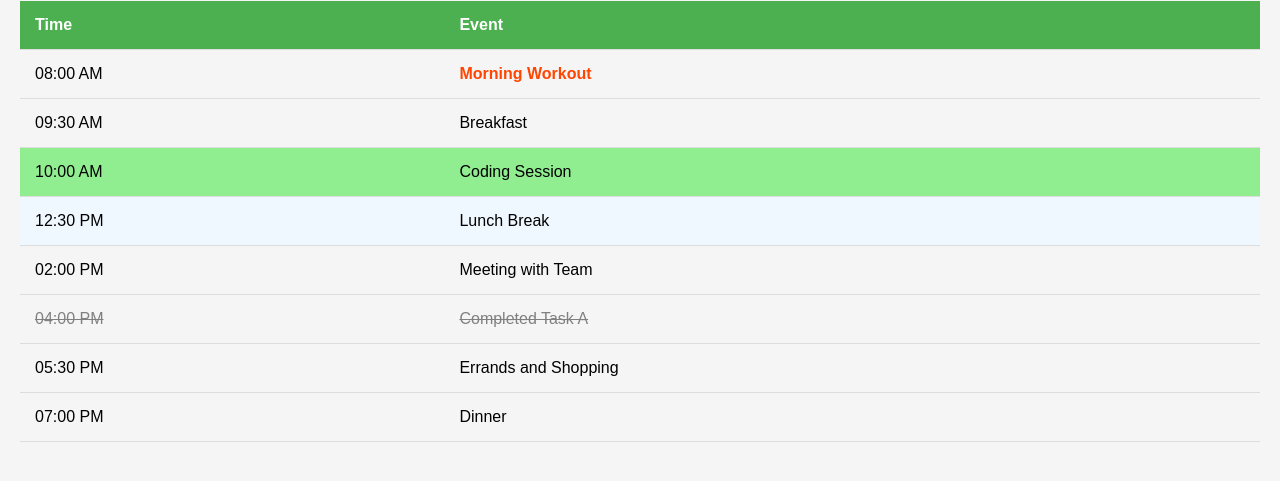
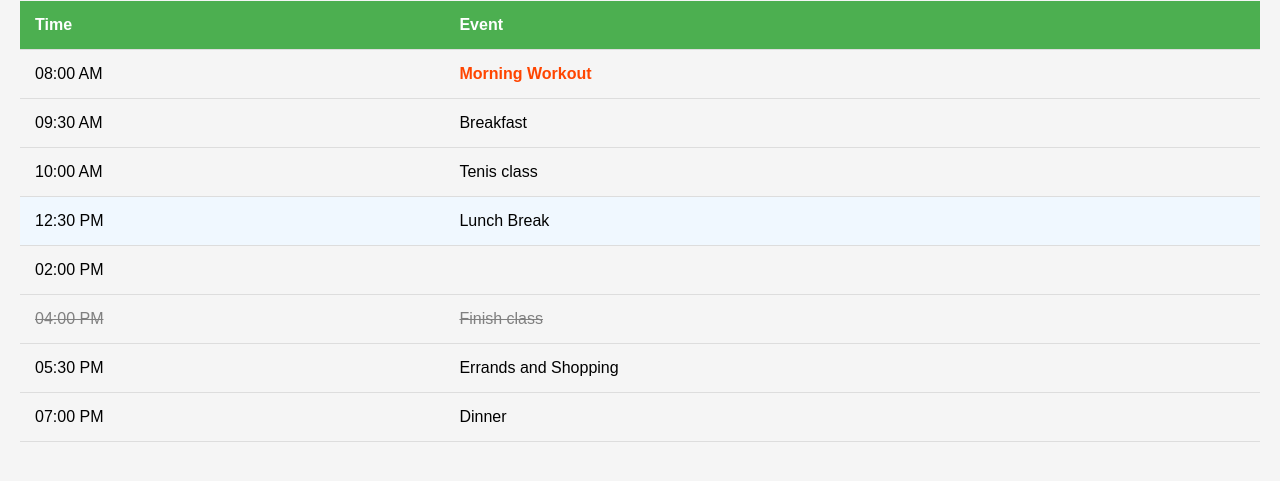
Before and after one commit to NatFer33/Peaceofmind, a plain HTML site: page page5.html in a window 1280 px wide. Shown: the part 79-560 px from the top of the page. Drawn offline with Linux system fonts and the light colour scheme.

Commit message:
Update and rename pages5.html to page5.html

```diff
--- a/pages5.html
+++ b/page5.html
@@ -72,9 +72,9 @@
             <td>09:30 AM</td>
             <td>Breakfast</td>
         </tr>
-        <tr id="coding">
+        <tr id="Tenis">
             <td>10:00 AM</td>
-            <td>Coding Session</td>
+            <td>Tenis class</td>
         </tr>
         <tr class="break-time">
             <td>12:30 PM</td>
@@ -82,11 +82,11 @@
         </tr>
         <tr>
             <td>02:00 PM</td>
-            <td>Meeting with Team</td>
+            <td></td>
         </tr>
         <tr class="completed-task">
             <td>04:00 PM</td>
-            <td>Completed Task A</td>
+            <td>Finish class</td>
         </tr>
         <tr>
             <td>05:30 PM</td>
```
